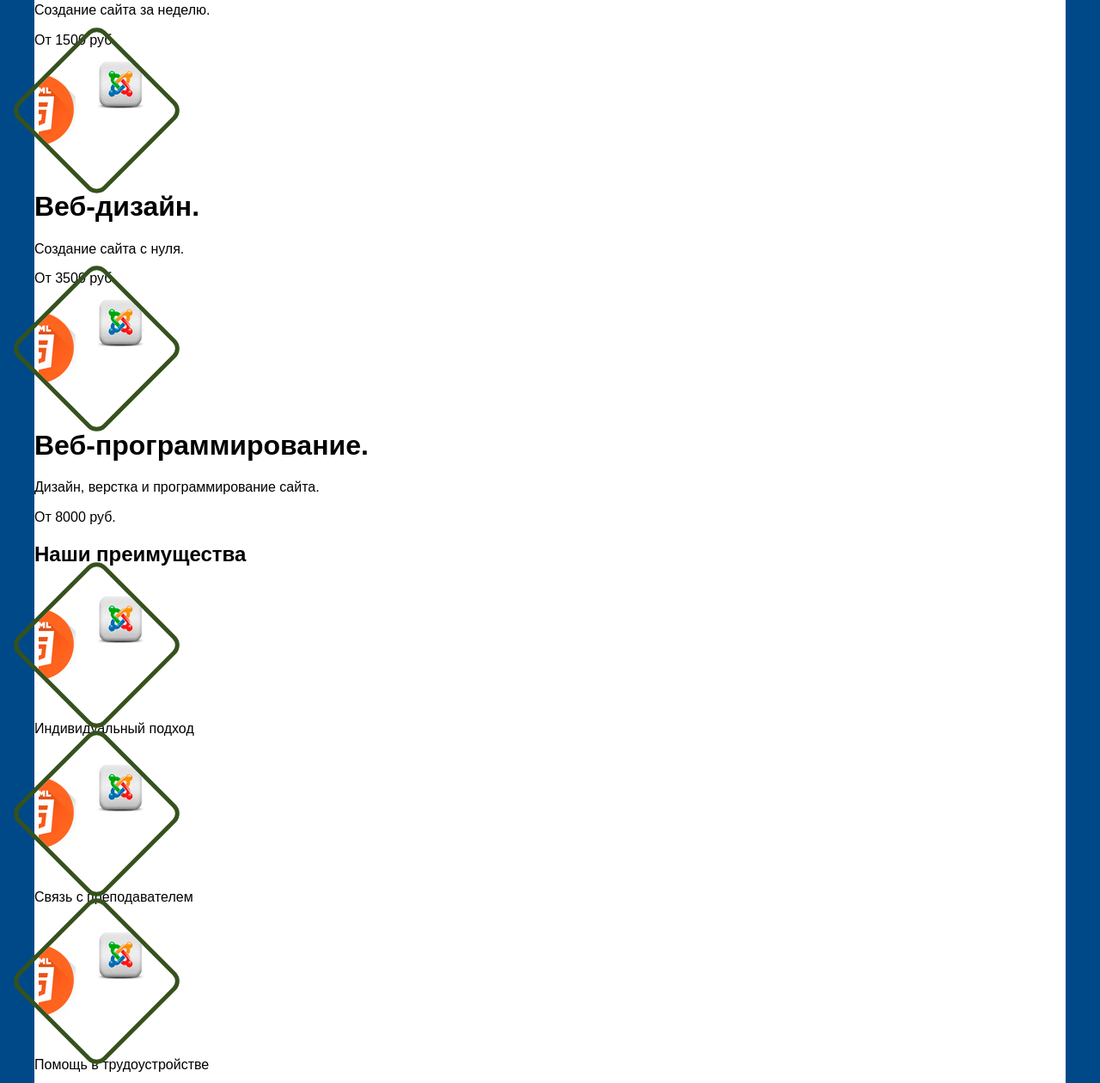
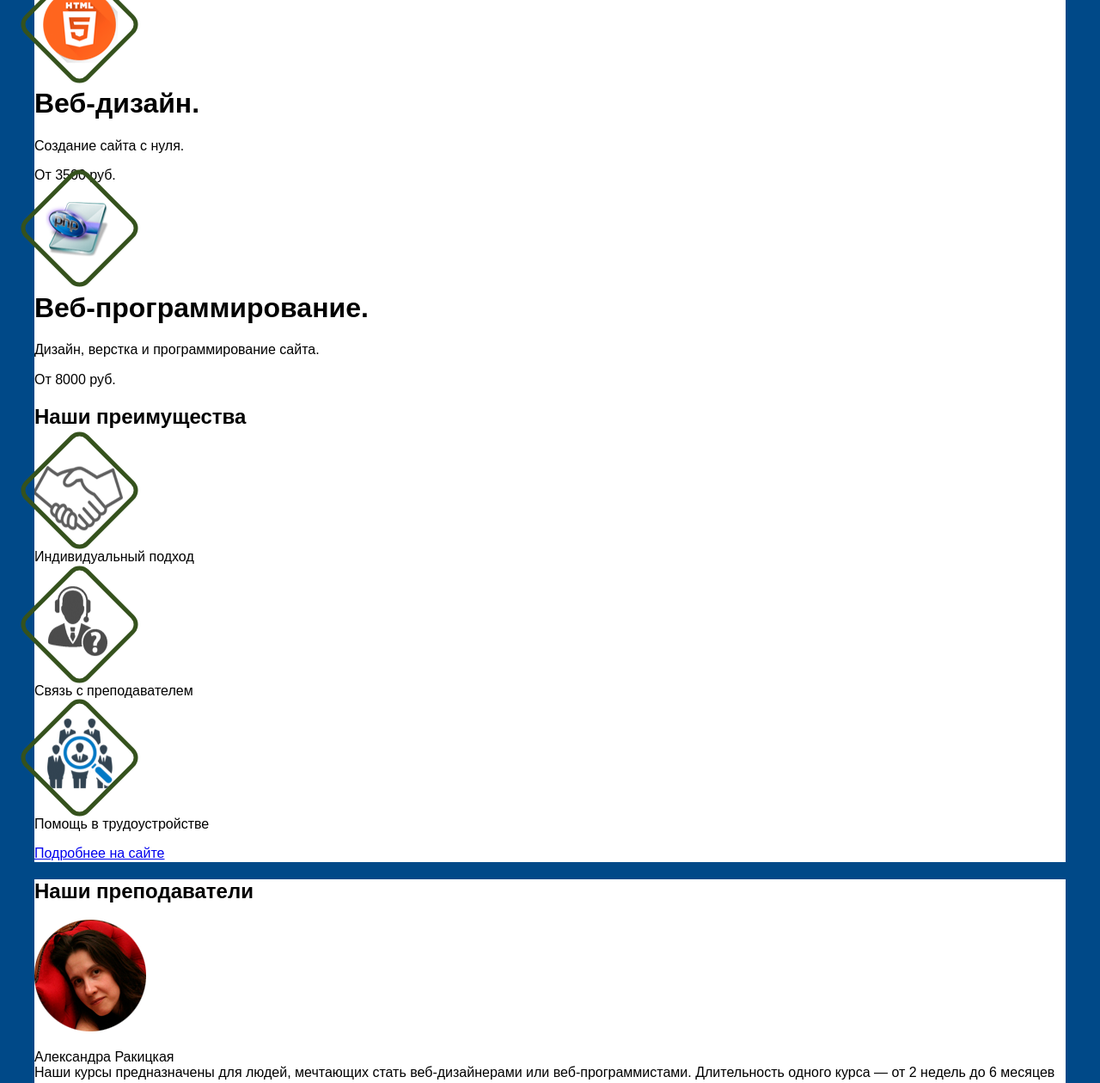
Before and after one commit to Safe-Mode/web-courses, a plain HTML site: page index.html in a window 1280 px wide. Shown: the part 794-2054 px from the top of the page at 86% size. Drawn offline with Linux system fonts and the light colour scheme.

Commit message:
Оформил иконки

```diff
--- a/css/style.css
+++ b/css/style.css
@@ -76,8 +76,8 @@ body {
     position: relative;
 
     overflow: hidden;
-    width: 135px;
-    height: 135px;
+    width: 95px;
+    height: 95px;
 
     border: 5px solid #35521d;
     border-radius: 15px;
@@ -91,8 +91,8 @@ body {
     z-index: -1;
 
     display: block;
-    width: 135px;
-    height: 135px;
+    width: 105px;
+    height: 105px;
 
     background: transparent url('../img/block-spr.png') 50% 50% no-repeat;
 
@@ -100,12 +100,29 @@ body {
 }
 
 .course-1::before {
-    background-position: 10px 0;
+    background-position: -677px -11px;
 }
 
 .course-2::before {
-    width: 100px;
-    height: 100px;
+    background-position: -368px 15px;
+}
 
-    background-position: -353px 30px;
+.course-3::before {
+    background-position: -271px -16px;
 }
+
+.course-4::before {
+    background-position: -459px -5px;
+}
+
+.feature-1::before {
+    background-position: -138px -3px;
+}
+
+.feature-2::before {
+    background-position: -569px -19px;
+}
+
+.feature-3::before {
+    background-position: -5px -20px;
+}
--- a/index.html
+++ b/index.html
@@ -75,11 +75,11 @@
                         <p>Индивидуальный подход</p>
                     </section>
                     <section>
-                        <div class="icon feature-1"></div>
+                        <div class="icon feature-2"></div>
                         <p>Связь с преподавателем</p>
                     </section>
                     <section>
-                        <div class="icon feature-1"></div>
+                        <div class="icon feature-3"></div>
                         <p>Помощь в трудоустройстве</p>
                     </section>
                 </section>
```
